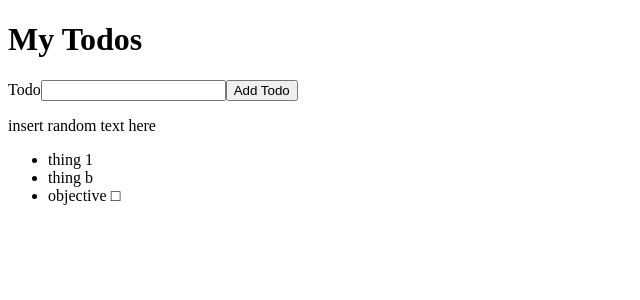
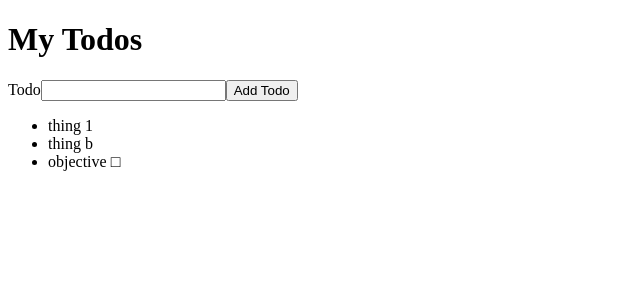
Before and after one commit to Davlee1/Todo-list, a React (Vite) app: page / in a window 1280 px wide. Shown: the top 300 px of the page, without its empty margins (0-640 px from the left). Built offline with nearby package versions, Linux system fonts and the light colour scheme.

Commit message:
week 4 progress

```diff
--- a/src/App.jsx
+++ b/src/App.jsx
@@ -5,12 +5,16 @@ import TodoList from "./TodoList.jsx";
 import TodoForm from "./TodoForm.jsx";
 
 function App() {
-  const [newTodo, setNewTodo] = useState("insert random text here");
+  const [newTodo, setTodoList] = useState([]);
+  function addTodo(title){
+    const newTodo = {title:"",id: Date.now()}
+    setTodoList([...TodoList, newTodo]);
+  }
   return (
     <>
       <h1>My Todos</h1>
       <TodoForm />
-      <p>{newTodo}</p>
+
       <TodoList />
     </>
   );
```
